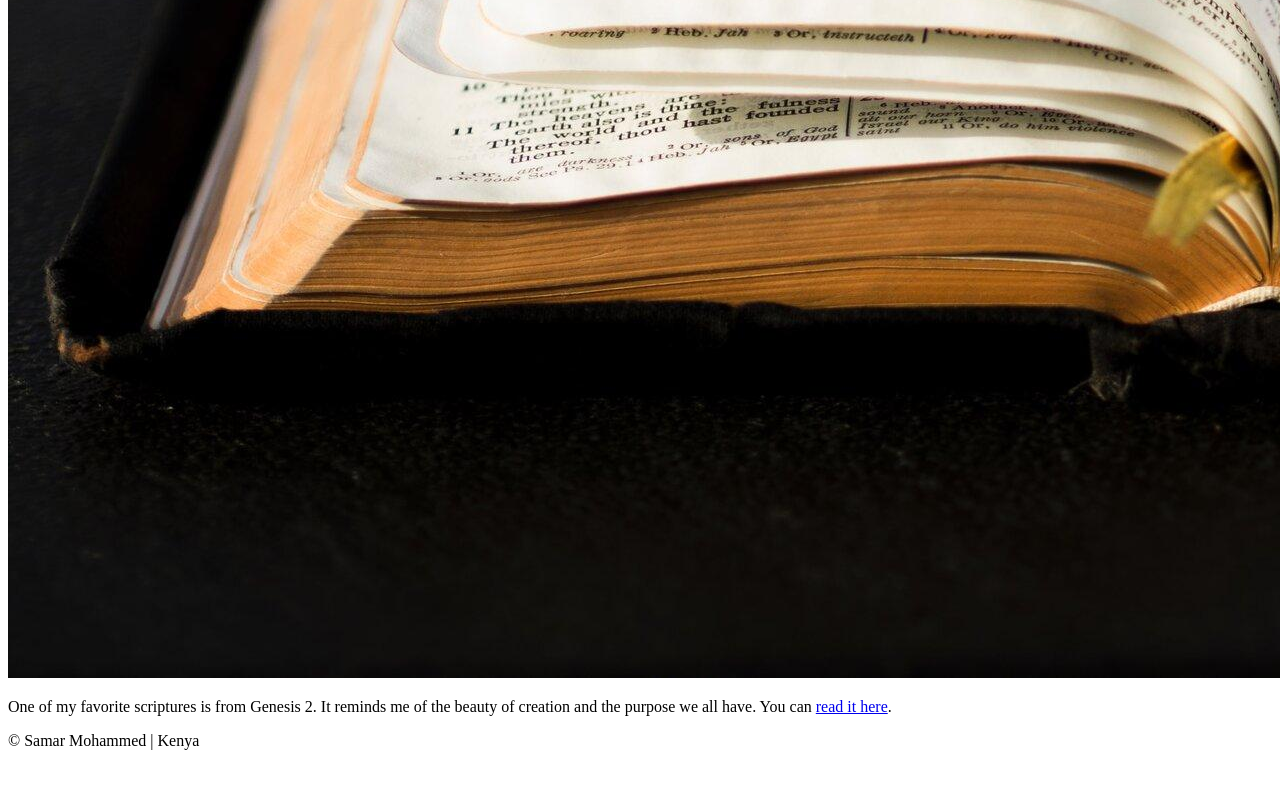
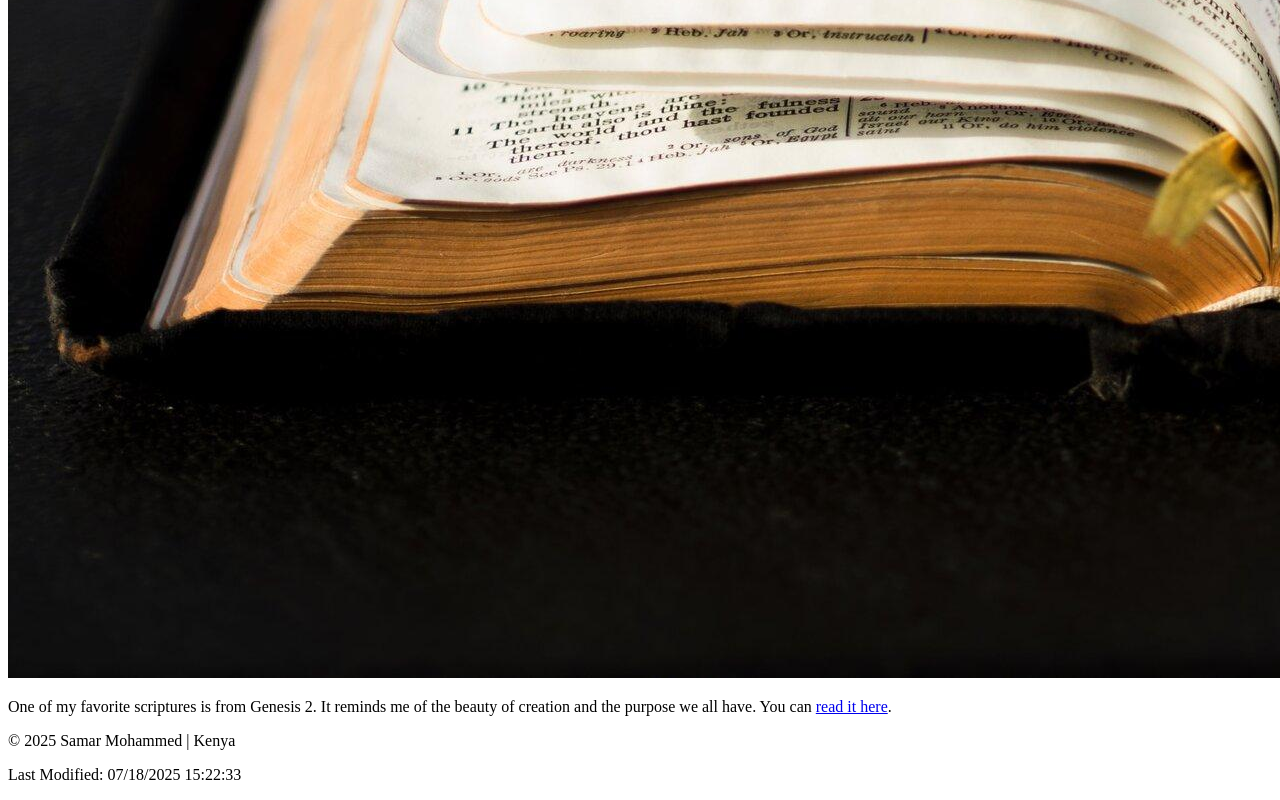
Before and after one commit to sameljawabryBYUI/WDD131, a plain HTML site: page index.html in a window 1280 px wide. Shown: the part 1898-2698 px from the top of the page. Before the commit the page ends 2664 px from the top, so only its background shows below. Drawn offline with Linux system fonts and the light colour scheme.

Commit message:
fiinalhtmlupdate

```diff
--- a/index.html
+++ b/index.html
@@ -28,7 +28,7 @@
     <section class="card">
       <h2>About Me</h2>
       <img src="images/me.jpg" alt="Photo of Samar Mohammed">
-    <p>Hello! I’m Samar Mohammed, a student of WDD 131. I love learning web development and coding in general. I also love traveling thanks to my husband's awesome job, and when i am free i love to spend time with my family and my husband's family.</p>
+      <p>Hello! I’m Samar Mohammed, a student of WDD 131. I love learning web development and coding in general. I also love traveling thanks to my husband's awesome job, and when I am free I love to spend time with my family and my husband's family.</p>
     </section>
 
     <section class="card">
@@ -38,10 +38,17 @@
     </section>
   </main>
 
-  </main>
-
   <footer>
     <p>&copy; <span id="currentyear"></span> Samar Mohammed | Kenya</p>
+    <p id="lastModified"></p>
   </footer>
+
+  <script>
+    // Set current year
+    document.getElementById("currentyear").textContent = new Date().getFullYear();
+
+    // Set last modified date
+    document.getElementById("lastModified").textContent = "Last Modified: " + document.lastModified;
+  </script>
 </body>
 </html>
```
Lines whose indentation alone changed are shown as unchanged.
